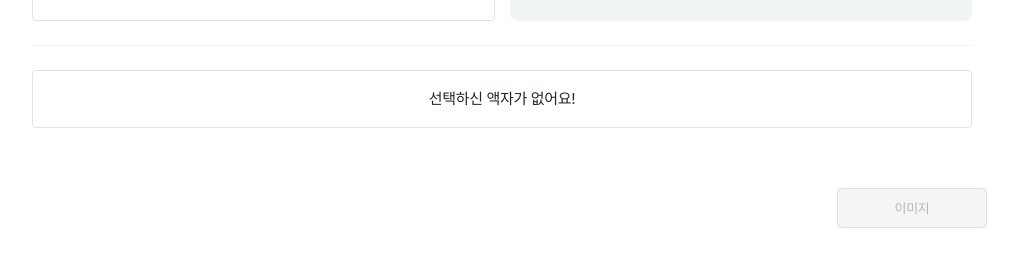
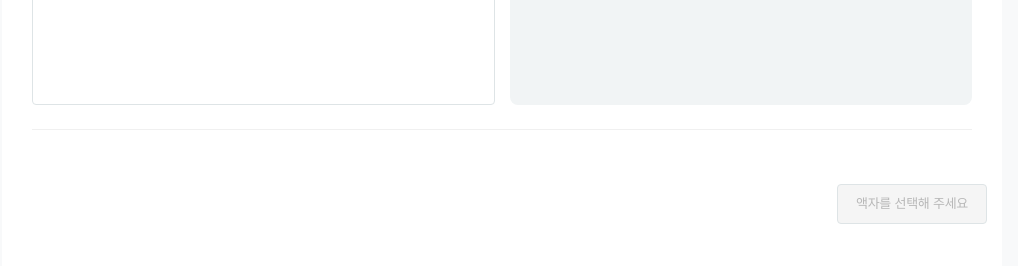
Before and after one commit to mecanvas/early-front, a Next.js app: page /tool/single in a window 1280 px wide. Shown: the part 838-1104 px from the top of the page, without its empty margins (138-1156 px from the left). Built offline with nearby package versions, Linux system fonts and the light colour scheme; a web font is replaced by a local one.

Commit message:
배경색상들, 버튼 글자들 변경

```diff
--- a/src/components/tool/mobile/FirstStep.tsx
+++ b/src/components/tool/mobile/FirstStep.tsx
@@ -44,7 +44,7 @@ const FirstStep = () => {
         </OpacityComponent>
         <FirstFrameListByTab frameList={recommandList} />
         <Divider />
-        <FirstSelectedList />
+        {/* <FirstSelectedList /> */}
       </Tabs.TabPane>
 
       <Tabs.TabPane key="1" tab={<TabTitle>정사각형</TabTitle>}>
@@ -53,7 +53,7 @@ const FirstStep = () => {
         </OpacityComponent>
         <FirstFrameListByTab frameList={squareList} />
         <Divider />
-        <FirstSelectedList />
+        {/* <FirstSelectedList /> */}
       </Tabs.TabPane>
 
       <Tabs.TabPane key="2" tab={<TabTitle>직사각형</TabTitle>}>
@@ -62,7 +62,7 @@ const FirstStep = () => {
         </OpacityComponent>
         <FirstFrameListByTab frameList={rectangleList} />
         <Divider />
-        <FirstSelectedList />
+        {/* <FirstSelectedList /> */}
       </Tabs.TabPane>
     </Tabs>
   );
--- /dev/null
+++ b/src/components/tool/mobile/LastStep.tsx
@@ -0,0 +1,101 @@
+import React, { useEffect, useRef, useState } from 'react';
+import styled from '@emotion/styled';
+import { Input, Form, Select, Divider } from 'antd';
+import { useAppSelector } from 'src/hooks/useRedux';
+
+const Container = styled.div`
+  margin: 1em 0;
+  padding: 1em;
+`;
+
+const SaveForm = styled(Form)`
+  display: flex;
+  justify-content: center;
+  flex-direction: column;
+  padding: 0 2em;
+`;
+
+const PreivewCanvas = styled.div`
+  display: flex;
+  margin-bottom: 3em;
+  width: 100%;
+  /* border-radius: 8px; */
+  /* border: 1px solid ${({ theme }) => theme.color.gray100}; */
+  /* background-color: ${({ theme }) => theme.color.gray100}; */
+
+  canvas {
+    filter: ${({ theme }) => theme.canvasShadowFilter};
+  }
+`;
+
+const CanvasSaleInfo = styled.div`
+  padding: 0 1em;
+  margin-left: 1em;
+  width: 300px;
+
+  h3 {
+    color: ${({ theme }) => theme.color.primary};
+  }
+
+  span {
+    line-height: 20px;
+    font-size: 15px;
+    margin-right: 0.3em;
+  }
+`;
+
+const LastStep = () => {
+  const { canvasSaveList } = useAppSelector((state) => state.canvas);
+  const { selectedFrame } = useAppSelector((state) => state.frame);
+  const previewRef = useRef<HTMLDivElement>(null);
+  const [canvasUrl, setCanvasUrl] = useState('');
+
+  useEffect(() => {
+    const wrapper = previewRef.current;
+    if (wrapper) {
+      const canvas = canvasSaveList[0].canvas;
+      const url = canvas.toDataURL('image/png', 1.0);
+      setCanvasUrl(url);
+    }
+    // eslint-disable-next-line react-hooks/exhaustive-deps
+  }, []);
+
+  return (
+    <Container>
+      <SaveForm>
+        <PreivewCanvas>
+          <div ref={previewRef}>
+            <img src={canvasUrl} alt="액자사진" />
+          </div>
+          <CanvasSaleInfo>
+            <h3>Infomation</h3>
+            <div>
+              <span>
+                {selectedFrame[0].widthCm}cm x {selectedFrame[0].heightCm}cm
+              </span>
+            </div>
+            <div>{selectedFrame[0].price.toLocaleString()}원</div>
+          </CanvasSaleInfo>
+        </PreivewCanvas>
+
+        <Divider />
+
+        <Form.Item labelAlign="left" labelCol={{ span: 2 }} wrapperCol={{ span: 18 }} label="이름">
+          <Input />
+        </Form.Item>
+        <Form.Item labelAlign="left" labelCol={{ span: 2 }} wrapperCol={{ span: 18 }} label="연락처">
+          <Input />
+        </Form.Item>
+        <Form.Item labelAlign="left" labelCol={{ span: 2 }} wrapperCol={{ span: 18 }} label="주문 경로">
+          <Select placeholder="주문 경로를 선택해 주세요." defaultValue={'1'}>
+            <Select.Option value="1" label="네이버">
+              네이버
+            </Select.Option>
+          </Select>
+        </Form.Item>
+      </SaveForm>
+    </Container>
+  );
+};
+
+export default LastStep;
--- a/src/components/tool/mobile/MobileSingleTool.tsx
+++ b/src/components/tool/mobile/MobileSingleTool.tsx
@@ -4,14 +4,17 @@ import router from 'next/router';
 import { icons } from 'public/icons';
 import React, { useCallback, useMemo, useState } from 'react';
 import { useAppSelector } from 'src/hooks/useRedux';
-import ToolSave from '../ToolSave';
 import FirstStep from './FirstStep';
 import FourthStep from './FourthStep';
+import LastStep from './LastStep';
 import SecondsStep from './SecondsStep';
 import ThirdStep from './ThirdStep';
 const { Step } = Steps;
 
-const Container = styled.div``;
+const Container = styled.div`
+  min-height: 100vh;
+  background-color: ${({ theme }) => theme.color.gray000};
+`;
 
 const MobileSingleToolHeader = styled.div`
   cursor: pointer;
@@ -19,7 +22,8 @@ const MobileSingleToolHeader = styled.div`
   display: flex;
   align-items: center;
   padding: 0 2em;
-  border-bottom: 1px solid ${({ theme }) => theme.color.gray200};
+  border-bottom: 1px solid ${({ theme }) => theme.color.gray100};
+  background-color: ${({ theme }) => theme.color.white};
 
   nav {
     max-width: 1200px;
@@ -60,6 +64,7 @@ const MobileSingleToolContainer = styled.div`
   max-width: 1000px;
   margin: 0 auto;
   padding: 2em 1em;
+  background-color: ${({ theme }) => theme.color.white};
   @media all and (max-width: ${({ theme }) => theme.size.sm}) {
     max-width: ${({ theme }) => theme.size.sm};
     padding: 1em;
@@ -68,6 +73,12 @@ const MobileSingleToolContainer = styled.div`
     justify-content: center;
     align-items: center;
   }
+`;
+
+const MobileStepsWrapper = styled.div`
+  max-width: 1000px;
+  margin: 0 auto;
+  padding: 2em 1em;
 `;
 
 const MobileSteps = styled(Steps)`
@@ -97,7 +108,7 @@ const MobileStepButtonWrapper = styled.div`
   width: 100%;
   display: flex;
   justify-content: flex-end;
-  margin-top: 2em;
+  padding-bottom: 1em;
   div {
     display: flex;
     align-items: center;
@@ -136,8 +147,6 @@ const MobilePrevStepButton = styled(Button)`
   }
 `;
 
-const LastContent = styled.div``;
-
 const MobileSingleTool = () => {
   const FIRST_INDEX = 0;
   const LAST_INDEX = 4;
@@ -159,13 +168,13 @@ const MobileSingleTool = () => {
 
   const stepTitle = useMemo(() => {
     const title = new Map();
-    title.set(0, '액자');
-    title.set(1, '이미지');
-    title.set(2, '제작');
-    title.set(3, '옆면');
+    title.set(0, '액자 선택');
+    title.set(1, `${selectedFrame[0] ? `${selectedFrame[0].name}로 진행` : '액자를 선택해 주세요'}`);
+    title.set(2, `${nextCondition.get(1) ? '시안 제작' : '이미지를 첨부하세요'}`);
+    title.set(3, '옆면 선택');
     title.set(4, '저장');
     return title;
-  }, []);
+  }, [nextCondition, selectedFrame]);
 
   const handleNextStep = useCallback(() => {
     window.scrollTo({ top: 0, behavior: 'smooth' });
@@ -189,7 +198,7 @@ const MobileSingleTool = () => {
           <img src={icons.home} />
         </nav>
       </MobileSingleToolHeader>
-      <MobileSingleToolContainer>
+      <MobileStepsWrapper>
         <MobileSteps size="small" labelPlacement="vertical" responsive current={stepCount}>
           <Step title={stepTitle.get(0)} />
           <Step title={stepTitle.get(1)} />
@@ -197,6 +206,8 @@ const MobileSingleTool = () => {
           <Step title={stepTitle.get(3)} />
           <Step title={stepTitle.get(4)} />
         </MobileSteps>
+      </MobileStepsWrapper>
+      <MobileSingleToolContainer>
         {/* step1 액자 선택 */}
         {stepCount === 0 && (
           <MobileContent>
@@ -225,9 +236,7 @@ const MobileSingleTool = () => {
         {/* step5 저장 */}
         {stepCount === 4 && (
           <MobileContent>
-            <LastContent>
-              <ToolSave />
-            </LastContent>
+            <LastStep />
           </MobileContent>
         )}
 
--- a/src/components/tool/mobile/ThirdStep.tsx
+++ b/src/components/tool/mobile/ThirdStep.tsx
@@ -638,11 +638,7 @@ const ThirdStep = () => {
           ))}
         </ThirdItemList>
       ) : (
-        <>
-          <Divider />
-          <br />
-          <br />
-        </>
+        <></>
       )}
       <ThirdContent>
         <ThirdContentDrawingCanvas
```
